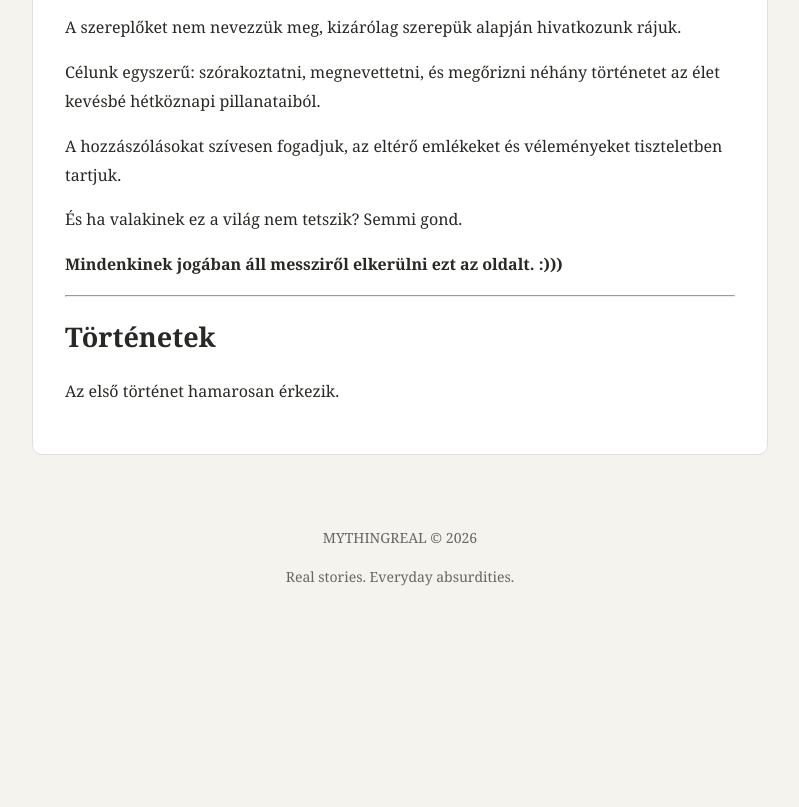
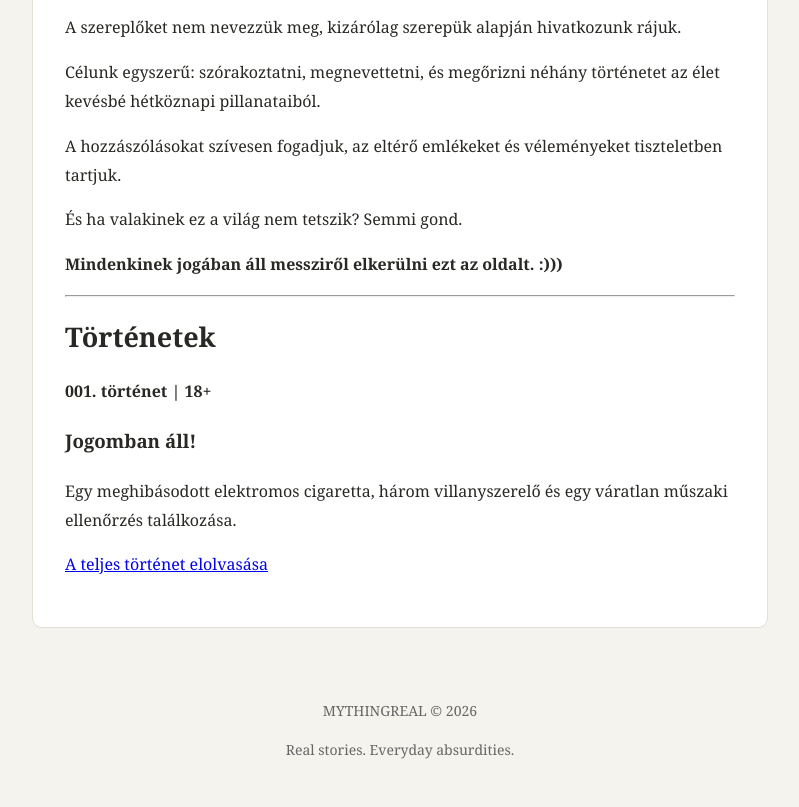
Before and after one commit to mythingreal/mythingreal-site, a plain HTML site: page index.html in a window 1280 px wide. Shown: the part 919-1726 px from the top of the page, without its empty margins (240-1039 px from the left). Before the commit the page ends 1552 px from the top, so only its background shows below. Drawn offline with Linux system fonts and the light colour scheme.

Commit message:
Add story section to index.html
Added a new story section with details and a link.

```diff
--- a/index.html
+++ b/index.html
@@ -175,11 +175,27 @@
 
         <hr>
 
-        <h2>Történetek</h2>
 
-        <p>
-            Az első történet hamarosan érkezik.
-        </p>
+<h2>Történetek</h2>
+
+<section>
+    <p><strong>001. történet | 18+</strong></p>
+
+    <h3>Jogomban áll!</h3>
+
+    <p>
+        Egy meghibásodott elektromos cigaretta,
+        három villanyszerelő és egy váratlan
+        műszaki ellenőrzés találkozása.
+    </p>
+
+    <p>
+        <a href="jogomban-all.html">
+            A teljes történet elolvasása
+        </a>
+    </p>
+</section>
+
 
     </article>
 </main>
```
